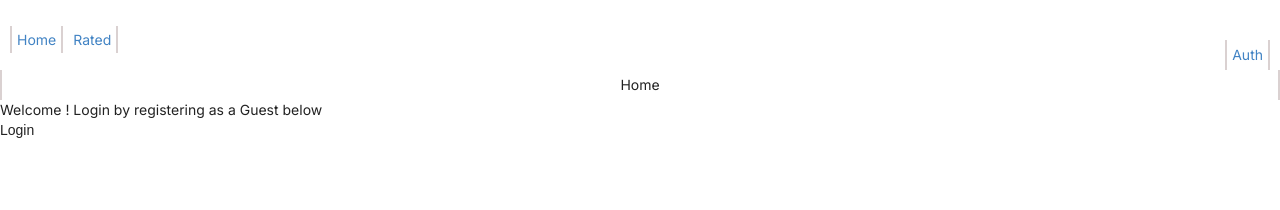
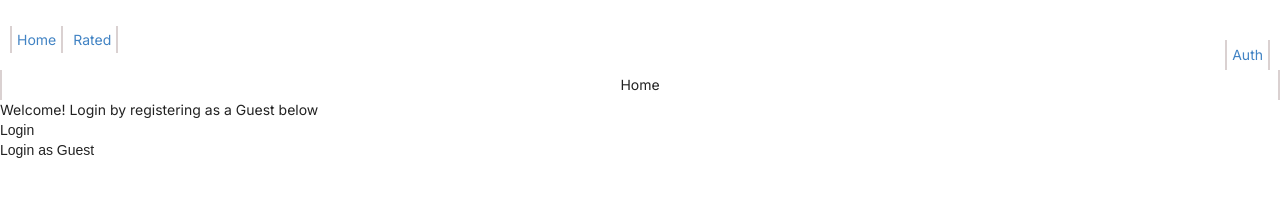
Before and after one commit to Nwakaego-Ego/movie-rating-app, a Next.js app: page / in a window 1280 px wide. Shown: the top 210 px of the page. Built offline with nearby package versions, Linux system fonts and the light colour scheme.

Commit message:
Updating git on the progress so far

```diff
--- a/next.config.mjs
+++ b/next.config.mjs
@@ -1,4 +1,8 @@
 /** @type {import('next').NextConfig} */
-const nextConfig = {};
+const nextConfig = {
+  env: {
+    BASE_URL: process.env.BASE_URL,
+  },
+};
 
 export default nextConfig;
--- a/package.json
+++ b/package.json
@@ -10,6 +10,7 @@
   },
   "dependencies": {
     "@tanstack/react-query": "^5.29.0",
+    "axios": "^1.6.8",
     "next": "14.1.4",
     "react": "^18",
     "react-dom": "^18",
@@ -18,6 +19,8 @@
     "semantic-ui-react": "^2.1.5"
   },
   "devDependencies": {
+    "@types/node": "20.12.11",
+    "@types/react": "18.3.1",
     "autoprefixer": "^10.0.1",
     "eslint": "^8",
     "eslint-config-next": "14.1.4",
--- a/src/app/components/auth.jsx
+++ b/src/app/components/auth.jsx
@@ -1,36 +1,37 @@
-// const auth = async () => {
+export const createUser = async () => {
+  const response = await fetch(
+    "https://api.themoviedb.org/3/authentication/guest_session/new",
+    {
+      header: {
+        Authorization:
+          "Bearer eyJhbGciOiJIUzI1NiJ9.eyJhdWQiOiI2YmZlZWFhNDQ3M2UyYjdkZTBiNmQwY2NmODIzNTc4OCIsInN1YiI6IjY2MTQ2MjBlNTQzN2Y1MDE4NDdlNzFmMCIsInNjb3BlcyI6WyJhcGlfcmVhZCJdLCJ2ZXJzaW9uIjoxfQ.QPmWP9Cnp2YcpYjwmpnN1t_aMWvlna9Y-QKl_7LC87I",
+      },
+    }
+  );
+
+  console.log(response.json);
+
+  return response.json;
+};
+
+// import Dashboard from "../components/dashboard/dashboard";
+
+// export const createUser = async () => {
 //   const response = await fetch(
 //     "https://api.themoviedb.org/3/authentication/guest_session/new",
 //     {
-//       header: {
+//       headers: {
 //         Authorization:
 //           "Bearer eyJhbGciOiJIUzI1NiJ9.eyJhdWQiOiI2YmZlZWFhNDQ3M2UyYjdkZTBiNmQwY2NmODIzNTc4OCIsInN1YiI6IjY2MTQ2MjBlNTQzN2Y1MDE4NDdlNzFmMCIsInNjb3BlcyI6WyJhcGlfcmVhZCJdLCJ2ZXJzaW9uIjoxfQ.QPmWP9Cnp2YcpYjwmpnN1t_aMWvlna9Y-QKl_7LC87I",
 //       },
 //     }
 //   );
 
-//   console.log(response.json);
-
-//   return response.json;
+//   return (
+//     <>
+//     <div>
+//       <Dashboard data={data}/>
+//     </div>
+//     </>
+//   )
 // };
-
-// export default auth;
-
-const auth = async () => {
-  const response = await fetch(
-    "https://api.themoviedb.org/3/authentication/guest_session/new",
-    {
-      headers: {
-        Authorization:
-          "Bearer eyJhbGciOiJIUzI1NiJ9.eyJhdWQiOiI2YmZlZWFhNDQ3M2UyYjdkZTBiNmQwY2NmODIzNTc4OCIsInN1YiI6IjY2MTQ2MjBlNTQzN2Y1MDE4NDdlNzFmMCIsInNjb3BlcyI6WyJhcGlfcmVhZCJdLCJ2ZXJzaW9uIjoxfQ.QPmWP9Cnp2YcpYjwmpnN1t_aMWvlna9Y-QKl_7LC87I",
-      },
-    }
-  );
-
-  const data = await response.json();
-  console.log(data); // Check if data is received correctly
-
-  return data;
-};
-
-export default auth;
--- a/src/app/components/dashboard/dashboard.jsx
+++ b/src/app/components/dashboard/dashboard.jsx
@@ -1,36 +1,175 @@
-import React from "react";
+// import React, { useEffect } from "react";
+// import Navbar from "../navbar/navbar";
+// import { useQuery, useMutation } from "@tanstack/react-query";
+// import { createGuestSession } from "../services/authService/authService";
+
+// export default function () {
+//   const { data, isLoading, error, refetch } = useQuery({
+//     queryKey: ["movieData"],
+//     queryFn: () => createGuestSession(),
+//     enabled: false,
+//     onSuccess: (data) => {
+//       console.log(data);
+//       localStorage.setItem(`guest`, data?.data?.guest_session_id);
+//     },
+//   });
+
+//   console.log(data);
+
+//   const guestSession = () => {
+//     refetch();
+//     //  sessionStorage.setItem(`guest`, data?.guest_session_id);
+//   };
+
+//   useEffect(() => {
+//     if (data && data?.data?.guest_session_id) {
+//       sessionStorage.setItem("guest", data?.data?.guest_session_id);
+//     }
+//     console.log("useEffect hook is triggered");
+//   }, [data]);
+
+//   console.log(sessionStorage.getItem("guest"));
+
+//   return (
+//     <>
+//       <Navbar />
+//       <div className="home flex justify-center">Home</div>
+//       <div className="auth-main">
+//         <div className="greeting">
+//           Welcome! Login by registering as a{" "}
+//           <span className="guest">Guest below</span>
+//         </div>
+//         <div>
+//           <button className="auth-login">
+//             {isLoading ? "Logging in..." : "Login"}
+//           </button>
+//           <div>
+//             {/* <button onClick={() => refetch()}>Login as Guest</button> */}
+//             <button onClick={guestSession} disabled={isLoading}>
+//               {isLoading ? "1...2...3" : "Login as Guest"}
+//             </button>
+//           </div>
+//         </div>
+//       </div>
+//     </>
+//   );
+// }
+
+// import React, { useEffect } from "react";
+// import Navbar from "../navbar/navbar";
+// import { useQuery, useMutation } from "@tanstack/react-query";
+// import { createGuestSession } from "../services/authService/authService";
+
+// export default function dashboard() {
+//   const { data, isLoading, error, refetch } = useQuery({
+//     queryKey: ["movieData"],
+//     queryFn: () => createGuestSession(),
+//     enabled: false,
+//   });
+
+//   useEffect(() => {
+//     if (data && data?.data?.guest_session_id) {
+//       sessionStorage.setItem("guest", data?.data?.guest_session_id);
+//     }
+//     console.log(data);
+//     console.log("useEffect hook is triggered");
+//   }, [isLoading]);
+
+//   const guestSession = async () => {
+//     const fetchedData = await createGuestSession();
+//     if (fetchedData && fetchedData.data && fetchedData.data.guest_session_id) {
+//       sessionStorage.setItem("guest", fetchedData.data.guest_session_id);
+//     }
+//     refetch();
+//   };
+
+//   console.log(sessionStorage.getItem("guest"));
+
+//   return (
+//     <>
+//       <Navbar />
+//       <div className="home flex justify-center">Home</div>
+//       <div className="auth-main">
+//         <div className="greeting">
+//           Welcome! Login by registering as a{" "}
+//           <span className="guest">Guest below</span>
+//         </div>
+//         <div>
+//           <button className="auth-login">
+//             {isLoading ? "Logging in..." : "Login"}
+//           </button>
+//           <div>
+//             <button onClick={guestSession} disabled={isLoading}>
+//               {isLoading ? "1...2...3" : "Login as Guest"}
+//             </button>
+//           </div>
+//         </div>
+//       </div>
+//     </>
+//   );
+// }
+
+"use client";
+import React, { useEffect } from "react";
 import Navbar from "../navbar/navbar";
-import { useMutation, useQuery } from "@tanstack/react-query";
-import Auth from "../auth";
+import { useQuery, useMutation } from "@tanstack/react-query";
+import { createGuestSession } from "../services/authService/authService";
 
-function home() {
-  const { data, mutate } = useMutation({
-    movie: ["movieData"],
-    movieRating: Auth,
+export default function Dashboard() {
+  const { data, isLoading, error, refetch } = useQuery({
+    queryKey: ["movieData"],
+    queryFn: createGuestSession,
+    enabled: false,
   });
 
-  const login = async () => {
-    await mutate();
+  useEffect(() => {
+    if (window !== "undefined" && data && data.guest_session_id) {
+      window.sessionStorage.setItem("guest", data.guest_session_id);
+      console.log(
+        "Guest session ID stored in session storage:",
+        data.guest_session_id
+      );
+    }
+    console.log(data);
+  }, [data]);
+
+  const guestSession = async () => {
+    const fetchedData = await createGuestSession();
+    if (fetchedData && fetchedData.data && fetchedData.data.guest_session_id) {
+      sessionStorage.setItem("guest", fetchedData.data.guest_session_id);
+      console.log(
+        "Guest session ID stored in session storage:",
+        fetchedData.data.guest_session_id
+      );
+    }
+    refetch();
   };
+
+  console.log(
+    "Current guest session ID in session storage:",
+    sessionStorage.getItem("guest")
+  );
+
   return (
     <>
       <Navbar />
       <div className="home flex justify-center">Home</div>
-      <>
-        <div className="auth-main">
-          <div className="greeting">
-            Welcome ! Login by registering as a{" "}
-            <span className="guest">Guest below</span>
-          </div>
+      <div className="auth-main">
+        <div className="greeting">
+          Welcome! Login by registering as a{" "}
+          <span className="guest">Guest below</span>
+        </div>
+        <div>
+          <button className="auth-login">
+            {isLoading ? "Logging in..." : "Login"}
+          </button>
           <div>
-            <button className="auth-login" onClick={login}>
-              Login
+            <button onClick={guestSession} disabled={isLoading}>
+              {isLoading ? "1...2...3" : "Login as Guest"}
             </button>
           </div>
         </div>
-      </>
+      </div>
     </>
   );
 }
-
-export default home;
--- /dev/null
+++ b/src/app/components/services/authService/authService.ts
@@ -0,0 +1,15 @@
+import axios from "axios";
+// import { baseURL } from "@/app/constants";
+import { baseURL } from "../../../constants";
+
+export const createGuestSession = async () => {
+  const res = await axios.get(`${baseURL}authentication/guest_session/new`, {
+    headers: {
+      Authorization:
+        "Bearer eyJhbGciOiJIUzI1NiJ9.eyJhdWQiOiI2YmZlZWFhNDQ3M2UyYjdkZTBiNmQwY2NmODIzNTc4OCIsInN1YiI6IjY2MTQ2MjBlNTQzN2Y1MDE4NDdlNzFmMCIsInNjb3BlcyI6WyJhcGlfcmVhZCJdLCJ2ZXJzaW9uIjoxfQ.QPmWP9Cnp2YcpYjwmpnN1t_aMWvlna9Y-QKl_7LC87I",
+    },
+  });
+
+  console.log(process.env.NEXT_PUBLIC_API_KEY);
+  return res.data;
+};
--- /dev/null
+++ b/src/app/constants.ts
@@ -0,0 +1 @@
+export const baseURL = "https://api.themoviedb.org/3/";
--- a/src/app/page.js
+++ b/src/app/page.js
@@ -1,11 +1,7 @@
 "use client";
 import Dashboard from "./components/dashboard/dashboard";
 import "semantic-ui-css/semantic.min.css";
-import {
-  QueryClient,
-  QueryClientProvider,
-  useQuery,
-} from "@tanstack/react-query";
+import { QueryClient, QueryClientProvider } from "@tanstack/react-query";
 
 export default function Home() {
   const queryClient = new QueryClient();
```
Also changed, not shown: tsconfig.json (added, +34 -0 lines), 2 other files (tests, documents, lock files or other folders).
